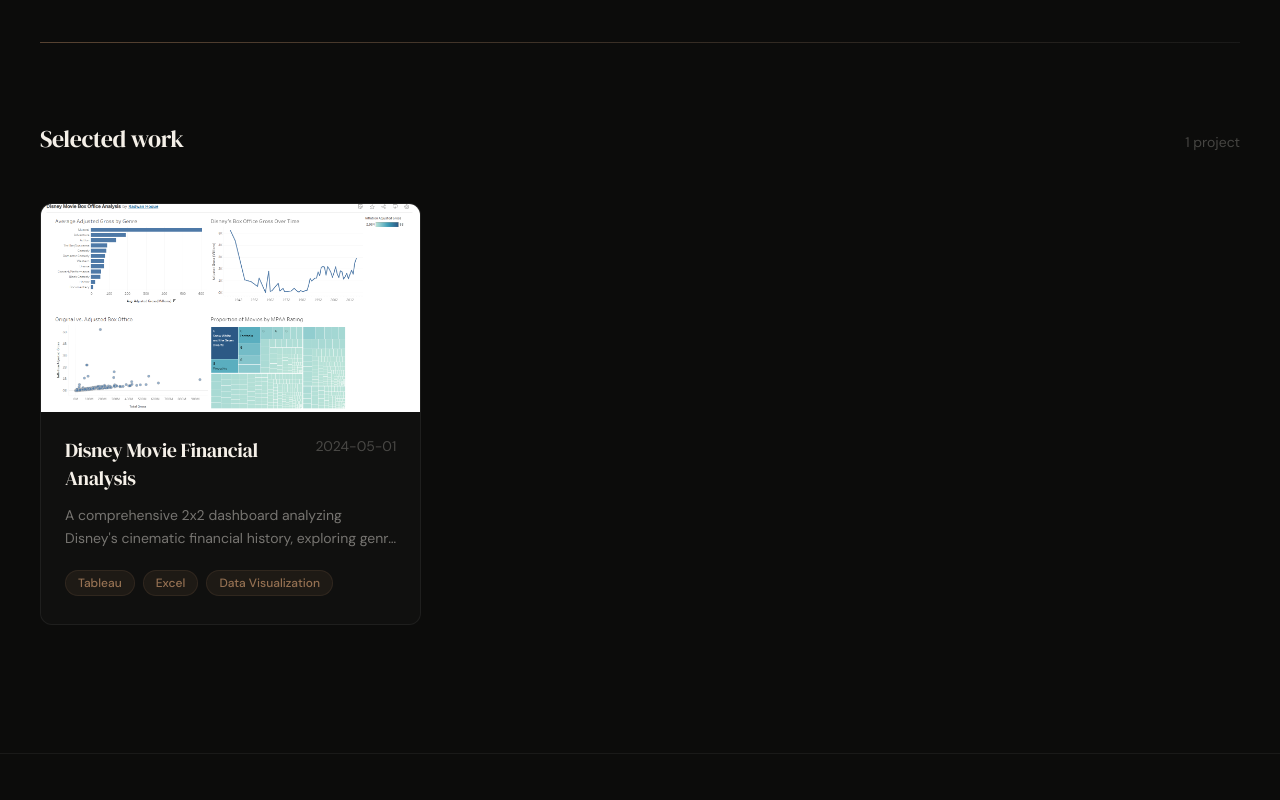
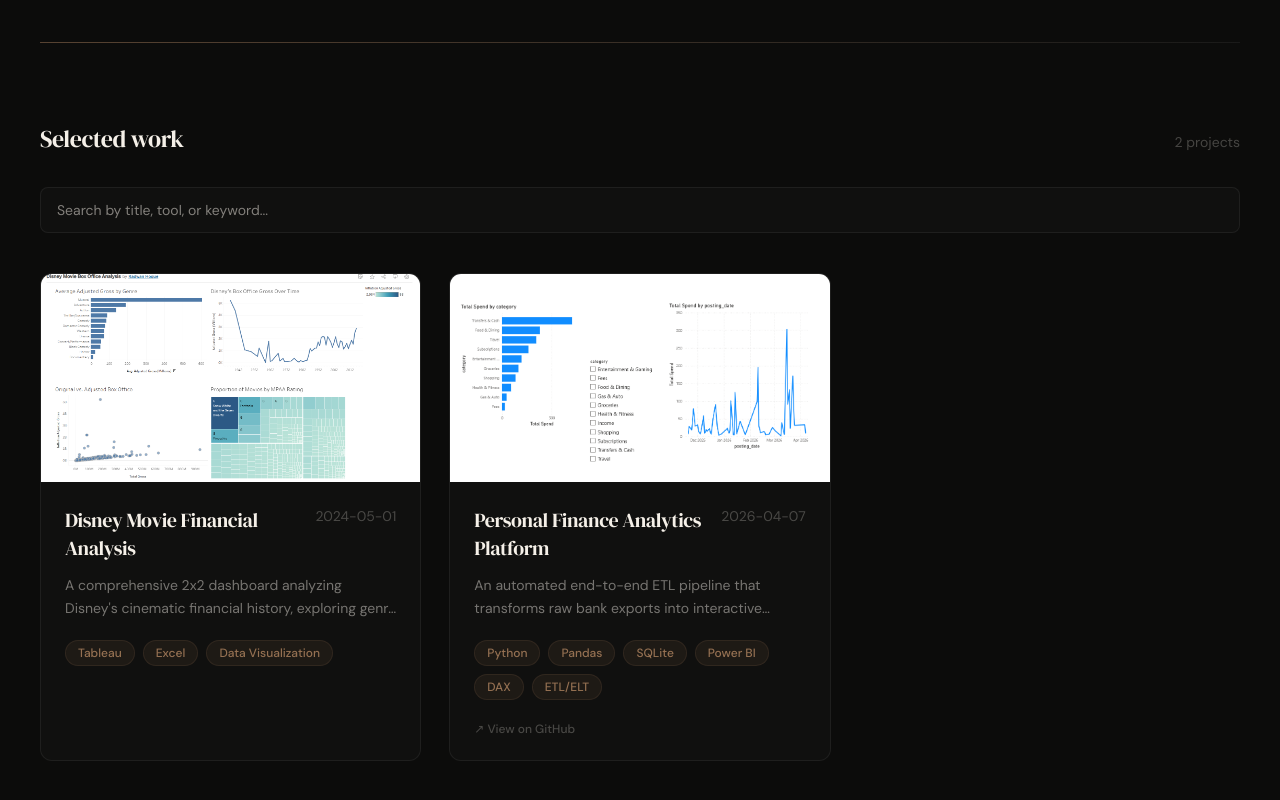
Before and after one commit to rhoque1/data-portfolio, a Next.js app: page / in a window 1280 px wide. Shown: the part 680-1480 px from the top of the page. Built offline with nearby package versions, Linux system fonts and the light colour scheme.

Commit message:
Added Second Project

```diff
--- a/src/app/page.tsx
+++ b/src/app/page.tsx
@@ -1,7 +1,7 @@
 import fs from 'fs';
 import path from 'path';
 import matter from 'gray-matter';
-import ProjectCard from '../components/ProjectCard';
+import ProjectsGrid from '../components/ProjectsGrid';
 
 export default function Home() {
   const projectsDirectory = path.join(process.cwd(), 'src/content/projects');
@@ -73,20 +73,7 @@
       </div>
 
       {/* Projects */}
-      <section className="px-10 py-20 pb-32">
-        <div className="flex items-baseline justify-between mb-12">
-          <h2 className="text-2xl" style={{ color: 'var(--text)' }}>Selected work</h2>
-          <span className="text-sm" style={{ color: 'var(--text-faint)' }}>
-            {allProjectsData.length} {allProjectsData.length === 1 ? 'project' : 'projects'}
-          </span>
-        </div>
-
-        <div className="grid grid-cols-1 md:grid-cols-2 lg:grid-cols-3 gap-7">
-          {allProjectsData.map((project) => (
-            <ProjectCard key={project.id} project={project} />
-          ))}
-        </div>
-      </section>
+      <ProjectsGrid projects={allProjectsData} />
 
       {/* Footer */}
       <footer className="text-center py-12" style={{ borderTop: '1px solid var(--border)' }}>
--- a/src/components/ProjectCard.tsx
+++ b/src/components/ProjectCard.tsx
@@ -2,14 +2,14 @@
 
 export default function ProjectCard({ project }: { project: any }) {
   return (
-    <Link href={`/projects/${project.id}`} className="block group">
     <div
-        className="rounded-xl overflow-hidden transition-all duration-300 group-hover:-translate-y-1"
+      className="rounded-xl overflow-hidden transition-all duration-300 hover:-translate-y-1"
       style={{
         background: 'var(--card-bg)',
         border: '1px solid var(--border)',
       }}
     >
+      <Link href={`/projects/${project.id}`} className="block group">
         {/* Image */}
         <div className="w-full h-52 overflow-hidden relative">
           <img
@@ -31,7 +31,7 @@
         </div>
 
         {/* Content */}
-        <div className="p-6 pb-7">
+        <div className="p-6 pb-4">
           <div className="flex justify-between items-start mb-3">
             <h3 className="text-xl" style={{ color: 'var(--text)' }}>
               {project.title}
@@ -63,7 +63,17 @@
             ))}
           </div>
         </div>
+      </Link>
+
+      {/* GitHub Link — outside the Link to avoid nested <a> tags */}
+      {project.githubLink && (
+        <div className="px-6 pb-5">
+          <a href={project.githubLink} target="_blank" rel="noopener noreferrer" className="inline-flex items-center gap-1.5 text-xs font-medium transition-colors" style={{ color: 'var(--text-faint)' }}>
+            ↗ View on GitHub
+          </a>
         </div>
-    </Link>
+      )}
+
+    </div>
   );
 }
--- /dev/null
+++ b/src/components/ProjectsGrid.tsx
@@ -0,0 +1,55 @@
+'use client';
+
+import { useState } from 'react';
+import ProjectCard from './ProjectCard';
+
+type Project = {
+  id: string;
+  title: string;
+  description: string;
+  tools: string[];
+  image: string;
+  liveLink?: string;
+  githubLink?: string;
+  date?: string;
+};
+
+export default function ProjectsGrid({ projects }: { projects: Project[] }) {
+  const [query, setQuery] = useState('');
+
+  const filtered = projects.filter((p) =>
+    p.title.toLowerCase().includes(query.toLowerCase()) ||
+    p.description.toLowerCase().includes(query.toLowerCase()) ||
+    p.tools.some((t) => t.toLowerCase().includes(query.toLowerCase()))
+  );
+
+  return (
+    <section className="px-10 py-20 pb-32">
+      <div className="flex items-baseline justify-between mb-8">
+        <h2 className="text-2xl" style={{ color: 'var(--text)' }}>Selected work</h2>
+        <span className="text-sm" style={{ color: 'var(--text-faint)' }}>
+          {filtered.length} {filtered.length === 1 ? 'project' : 'projects'}
+        </span>
+      </div>
+
+      <input
+        type="text"
+        placeholder="Search by title, tool, or keyword..."
+        value={query}
+        onChange={(e) => setQuery(e.target.value)}
+        className="w-full mb-10 px-4 py-3 rounded-lg text-sm outline-none"
+        style={{
+          background: 'var(--card-bg)',
+          border: '1px solid var(--border)',
+          color: 'var(--text)',
+        }}
+      />
+
+      <div className="grid grid-cols-1 md:grid-cols-2 lg:grid-cols-3 gap-7">
+        {filtered.map((project) => (
+          <ProjectCard key={project.id} project={project} />
+        ))}
+      </div>
+    </section>
+  );
+}
--- /dev/null
+++ b/src/content/projects/project-two.md
@@ -0,0 +1,28 @@
+---
+title: "Personal Finance Analytics Platform"
+description: "An automated end-to-end ETL pipeline that transforms raw bank exports into interactive financial intelligence using Python, SQLite, and Power BI."
+tools: ["Python", "Pandas", "SQLite", "Power BI", "DAX", "ETL/ELT"]
+githubLink: "https://github.com/rhoque1/finance-analytics-platform"
+liveLink: ""
+image: "/images/finance-dashboard.png"
+date: "2026-04-07"
+---
+
+## Project Overview
+An automated, end-to-end data engineering pipeline that ingests raw Chase bank CSV exports, transforms and categorizes them using an AI-assisted mapping system, loads them into a SQLite database, and visualizes the results in an interactive Power BI dashboard.
+
+## Architecture
+* **Extract:** Ingests raw CSV exports from Chase bank accounts
+* **Transform:** Python and Pandas pipeline that cleans data and applies an intelligent expense categorization system
+* **Load:** Automated loading into a SQLite relational database for data integrity and concurrency
+* **Visualize:** Power BI dashboard with custom DAX measures for trend analysis and category-level drill-downs
+* **Automation:** One-click orchestration via Windows Batch scripting
+
+## Key Features
+* Fully automated pipeline — drop CSVs in, run one script, get a refreshed dashboard
+* AI-assisted master mapping system for intelligent expense categorization
+* Custom DAX measures for chronological trend analysis
+* Relational SQLite database ensures clean, structured storage
+
+## Tech Stack
+Python 3.12, Pandas, SQLite3, Power BI, DAX, Windows Batch
```
Also changed, not shown: public/images/finance-dashboard.png (added). Lines whose indentation alone changed are shown as unchanged.
